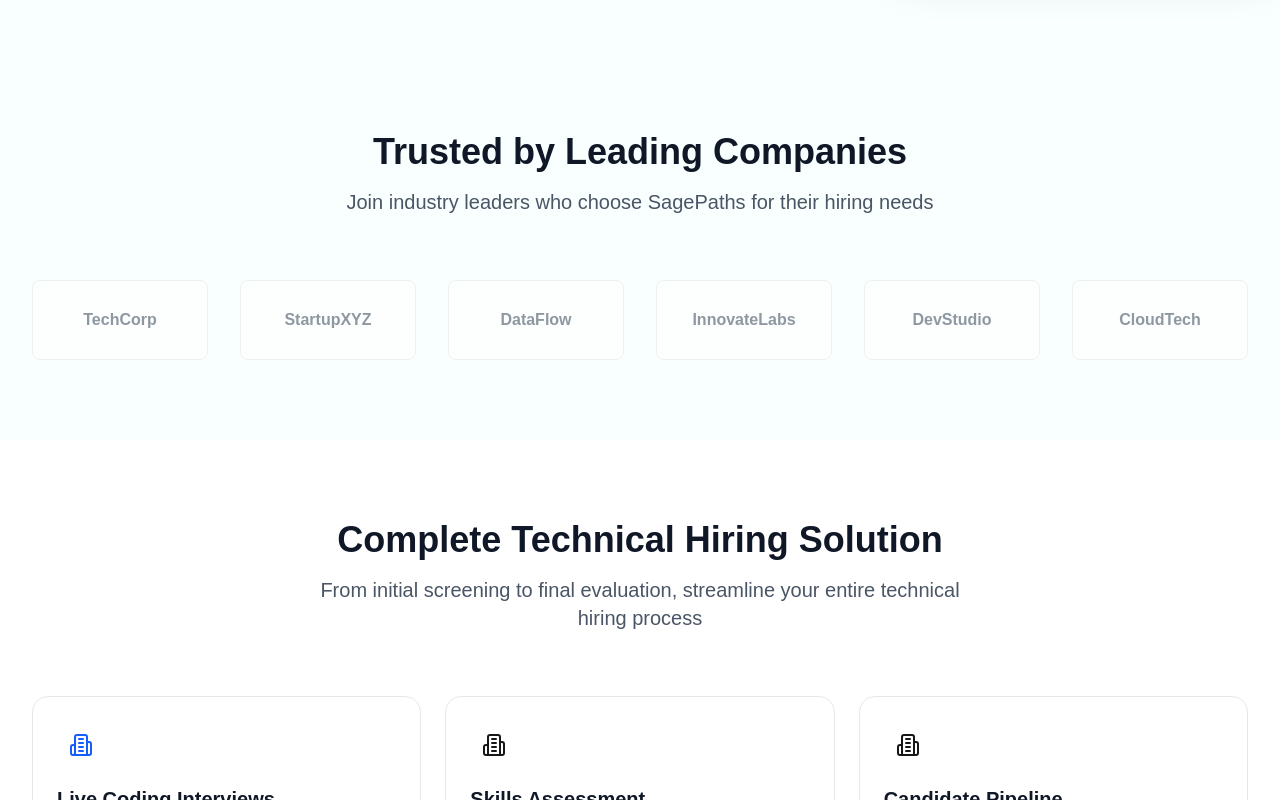
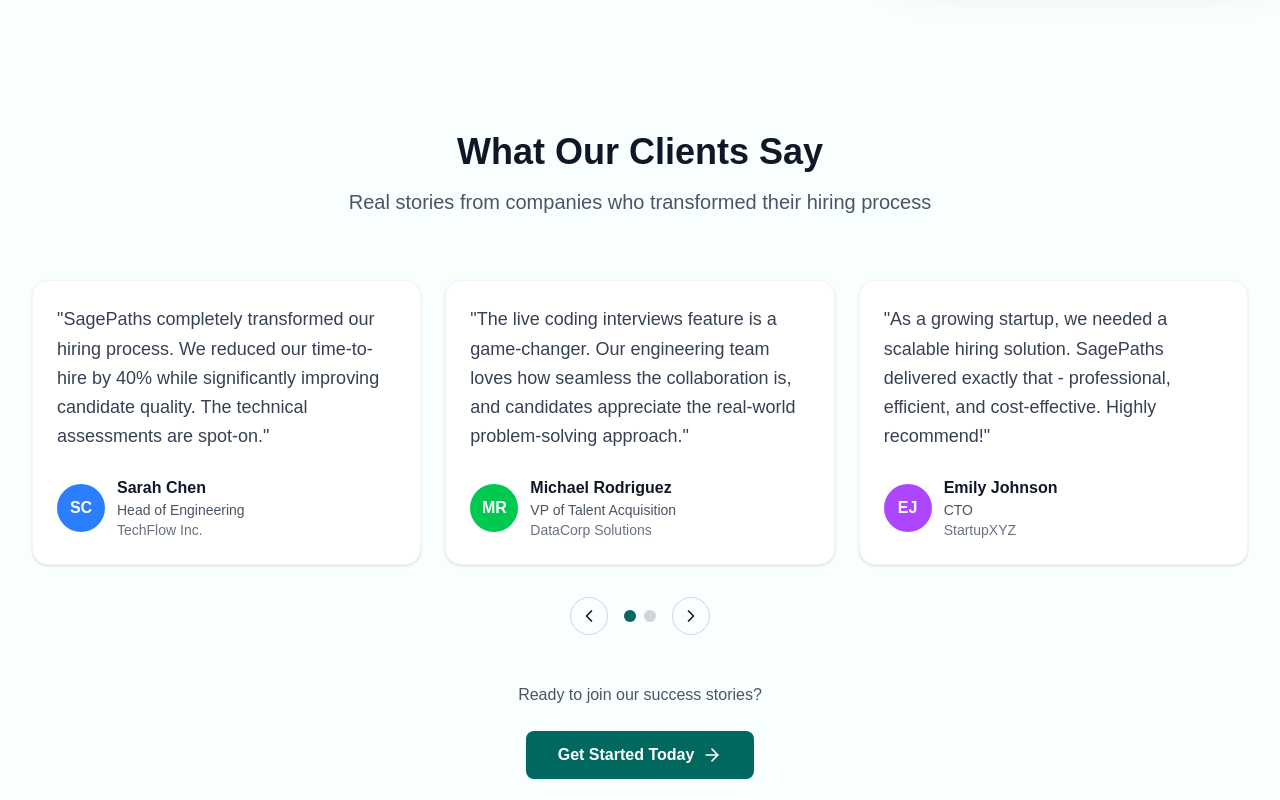
Before and after one commit to morganwestcoding/recruiting-website-v2, a Next.js app: page / in a window 1280 px wide. Shown: the part 640-1440 px from the top of the page. Built offline with nearby package versions, Linux system fonts and the light colour scheme.

Commit message:
Update page.tsx

```diff
--- a/src/app/page.tsx
+++ b/src/app/page.tsx
@@ -1,12 +1,13 @@
 "use client"
 
 import Link from 'next/link'
-import { ArrowRight, Building2, ChevronRight } from 'lucide-react'
+import { ArrowRight, Building2, ChevronRight, ChevronLeft } from 'lucide-react'
 import { useState, useEffect } from 'react'
 
 export default function HomePage() {
   const [isVisible, setIsVisible] = useState(true)
   const [lastScrollY, setLastScrollY] = useState(0)
+  const [currentSlide, setCurrentSlide] = useState(0)
 
   useEffect(() => {
     let ticking = false
@@ -36,6 +37,74 @@ export default function HomePage() {
     window.addEventListener('scroll', requestTick)
     return () => window.removeEventListener('scroll', requestTick)
   }, [lastScrollY])
+
+  const reviews = [
+    {
+      name: "Sarah Chen",
+      title: "Head of Engineering",
+      company: "TechFlow Inc.",
+      review: "SagePaths completely transformed our hiring process. We reduced our time-to-hire by 40% while significantly improving candidate quality. The technical assessments are spot-on.",
+      initials: "SC",
+      color: "bg-blue-500"
+    },
+    {
+      name: "Michael Rodriguez",
+      title: "VP of Talent Acquisition",
+      company: "DataCorp Solutions",
+      review: "The live coding interviews feature is a game-changer. Our engineering team loves how seamless the collaboration is, and candidates appreciate the real-world problem-solving approach.",
+      initials: "MR",
+      color: "bg-green-500"
+    },
+    {
+      name: "Emily Johnson",
+      title: "CTO",
+      company: "StartupXYZ",
+      review: "As a growing startup, we needed a scalable hiring solution. SagePaths delivered exactly that - professional, efficient, and cost-effective. Highly recommend!",
+      initials: "EJ",
+      color: "bg-purple-500"
+    },
+    {
+      name: "David Park",
+      title: "Engineering Manager",
+      company: "InnovateLabs",
+      review: "The candidate pipeline management is incredibly intuitive. We can track every step of our hiring process and make data-driven decisions. Outstanding platform!",
+      initials: "DP",
+      color: "bg-orange-500"
+    },
+    {
+      name: "Lisa Thompson",
+      title: "HR Director",
+      company: "CloudTech Systems",
+      review: "SagePaths helped us build our entire development team. Their expertise in technical recruiting is unmatched, and the results speak for themselves.",
+      initials: "LT",
+      color: "bg-pink-500"
+    },
+    {
+      name: "James Wilson",
+      title: "Senior Developer",
+      company: "DevStudio Pro",
+      review: "From a candidate's perspective, the interview experience was smooth and professional. Now as a hiring manager, I see why companies choose SagePaths.",
+      initials: "JW",
+      color: "bg-teal-500"
+    }
+  ]
+
+  const reviewsPerSlide = 3
+  const totalSlides = Math.ceil(reviews.length / reviewsPerSlide)
+
+  const nextSlide = () => {
+    setCurrentSlide((prev) => (prev + 1) % totalSlides)
+  }
+
+  const prevSlide = () => {
+    setCurrentSlide((prev) => (prev - 1 + totalSlides) % totalSlides)
+  }
+
+  const getCurrentReviews = () => {
+    const startIndex = currentSlide * reviewsPerSlide
+    return reviews.slice(startIndex, startIndex + reviewsPerSlide)
+  }
+
   return (
     <div className="min-h-screen bg-white">
       {/* Header Navigation */}
@@ -83,7 +152,7 @@ No upfront fees.<br/>No guesswork.<br/>Just great hires.
 </h1>
 
 <p className="text-lg text-gray-700 mb-10 leading-relaxed max-w-xl">
-Let’s build your dream team, one standout candidate at a time!
+Let's build your dream team, one standout candidate at a time!
 </p>
 
 
@@ -135,25 +204,86 @@ Let’s build your dream team, one standout candidate at a time!
         </div>
       </section>
 
-      {/* Companies Section */}
+      {/* Reviews Section */}
       <section className="py-20 bg-[#f8fffe]">
         <div className="max-w-7xl mx-auto px-4 sm:px-6 lg:px-8">
           <div className="text-center mb-16">
             <h2 className="text-3xl lg:text-4xl font-bold text-gray-900 mb-4">
-              Trusted by Leading Companies
+              What Our Clients Say
             </h2>
             <p className="text-xl text-gray-600">
-              Join industry leaders who choose SagePaths for their hiring needs
+              Real stories from companies who transformed their hiring process
             </p>
           </div>
 
-          {/* Company Logos Grid */}
-          <div className="grid grid-cols-2 md:grid-cols-4 lg:grid-cols-6 gap-8 items-center justify-items-center opacity-60">
-            {['TechCorp', 'StartupXYZ', 'DataFlow', 'InnovateLabs', 'DevStudio', 'CloudTech'].map((company, index) => (
-              <div key={index} className="bg-white p-6 rounded-lg border border-gray-200 w-full flex items-center justify-center h-20">
-                <span className="text-gray-600 font-semibold">{company}</span>
+          {/* Reviews Carousel */}
+          <div className="relative">
+            {/* Reviews Grid */}
+            <div className="grid md:grid-cols-2 lg:grid-cols-3 gap-6 mb-8">
+              {getCurrentReviews().map((review, index) => (
+                <div key={`${currentSlide}-${index}`} className="bg-white rounded-2xl p-6 shadow-sm border border-gray-100 hover:shadow-md transition-all duration-200 transform hover:-translate-y-1">
+                  {/* Review Text */}
+                  <p className="text-gray-700 mb-6 leading-relaxed text-lg">
+                    "{review.review}"
+                  </p>
+
+                  {/* Author Info */}
+                  <div className="flex items-center space-x-3">
+                    <div className={`w-12 h-12 ${review.color} rounded-full flex items-center justify-center text-white font-semibold`}>
+                      {review.initials}
+                    </div>
+                    <div>
+                      <div className="font-semibold text-gray-900">{review.name}</div>
+                      <div className="text-sm text-gray-600">{review.title}</div>
+                      <div className="text-sm text-gray-500">{review.company}</div>
+                    </div>
+                  </div>
+                </div>
+              ))}
+            </div>
+
+            {/* Navigation Controls */}
+            <div className="flex items-center justify-center space-x-4">
+              {/* Previous Button */}
+              <button
+                onClick={prevSlide}
+                className="p-2 rounded-full border border-gray-300 hover:border-[#00685E] hover:bg-[#00685E] hover:text-white transition-colors"
+                disabled={totalSlides <= 1}
+              >
+                <ChevronLeft className="w-5 h-5" />
+              </button>
+
+              {/* Slide Indicators */}
+              <div className="flex space-x-2">
+                {Array.from({ length: totalSlides }).map((_, index) => (
+                  <button
+                    key={index}
+                    onClick={() => setCurrentSlide(index)}
+                    className={`w-3 h-3 rounded-full transition-colors ${
+                      index === currentSlide ? 'bg-[#00685E]' : 'bg-gray-300'
+                    }`}
+                  />
+                ))}
               </div>
-            ))}
+
+              {/* Next Button */}
+              <button
+                onClick={nextSlide}
+                className="p-2 rounded-full border border-gray-300 hover:border-[#00685E] hover:bg-[#00685E] hover:text-white transition-colors"
+                disabled={totalSlides <= 1}
+              >
+                <ChevronRight className="w-5 h-5" />
+              </button>
+            </div>
+          </div>
+
+          {/* Call to Action */}
+          <div className="text-center mt-12">
+            <p className="text-gray-600 mb-6">Ready to join our success stories?</p>
+            <button className="bg-[#00685E] hover:bg-[#39625e] text-white px-8 py-3 rounded-lg font-semibold transition-colors inline-flex items-center space-x-2">
+              <span>Get Started Today</span>
+              <ArrowRight className="w-5 h-5" />
+            </button>
           </div>
         </div>
       </section>
@@ -215,7 +345,7 @@ Let’s build your dream team, one standout candidate at a time!
           </div>
 
           <div className="text-center">
-            <button className="bg-blue-600 hover:bg-blue-700 text-white px-8 py-3 rounded-lg font-semibold transition-colors inline-flex items-center space-x-2">
+            <button className="bg-[#00685E] hover:bg-[#39625e] text-white px-8 py-3 rounded-lg font-semibold transition-colors inline-flex items-center space-x-2">
               <span>Explore All Features</span>
               <ArrowRight className="w-5 h-5" />
             </button>
@@ -224,7 +354,7 @@ Let’s build your dream team, one standout candidate at a time!
       </section>
 
       {/* CTA Section */}
-      <section className="py-20 bg-gradient-to-r from-blue-600 to-indigo-600">
+      <section className="py-20 bg-gradient-to-r from-[#00685E] to-[#003c36]">
         <div className="max-w-4xl mx-auto px-4 sm:px-6 lg:px-8 text-center">
           <h2 className="text-3xl lg:text-4xl font-bold text-white mb-6">
             Ready to Transform Your Technical Hiring?
```
